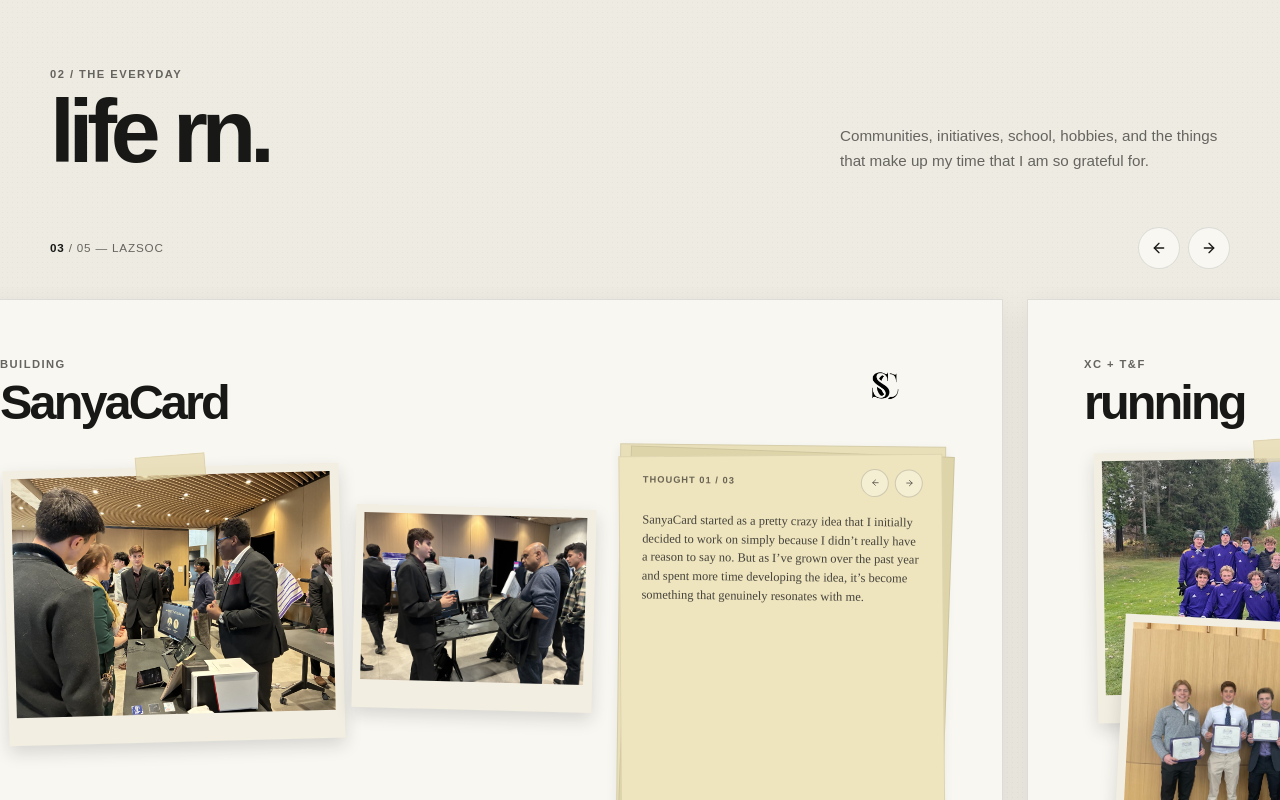
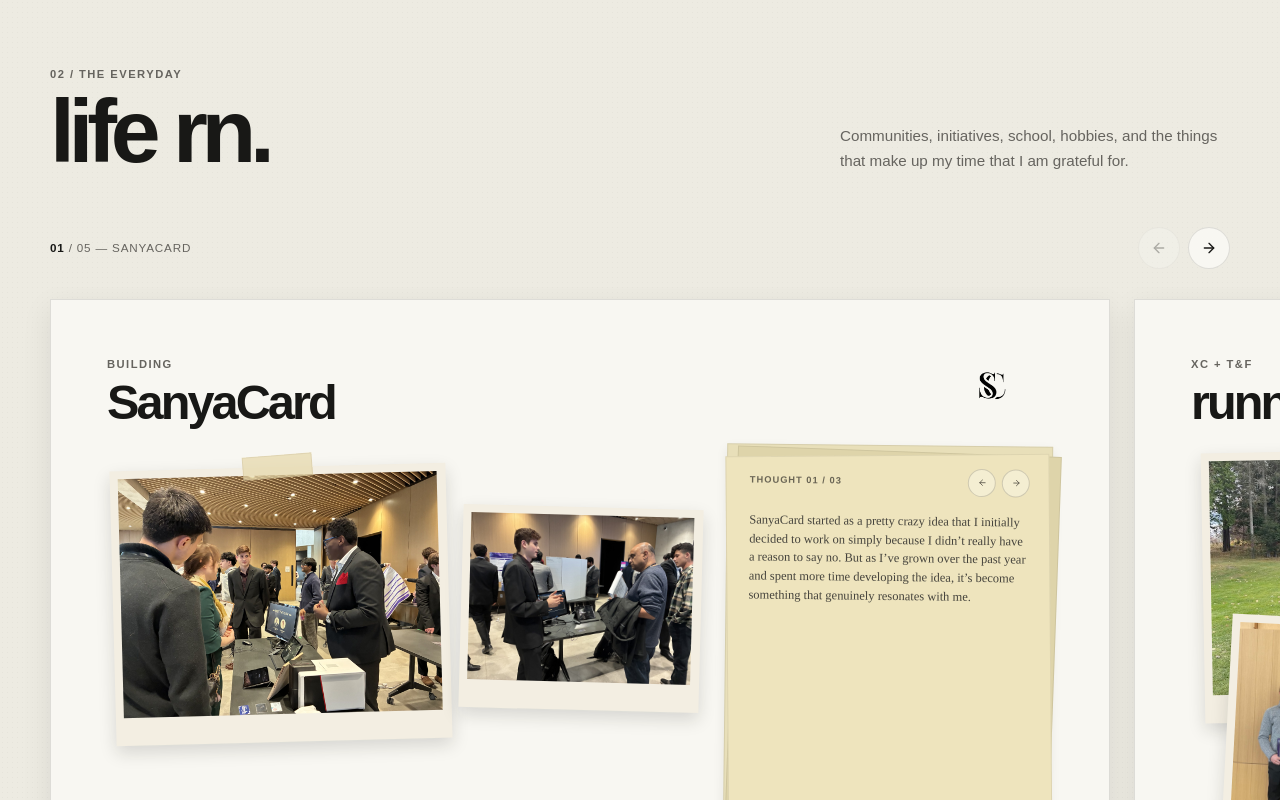
Before and after one commit to omn25/portfolio, a Next.js app in the folder om-nathwani-next/: page / in a window 1280 px wide. Shown: the part 2260-3060 px from the top of the page. Built offline with nearby package versions, Linux system fonts and the light colour scheme.

Commit message:
sanya default

```diff
--- a/om-nathwani-next/src/components/LifeSection.js
+++ b/om-nathwani-next/src/components/LifeSection.js
@@ -10,7 +10,7 @@ export default function LifeSection({ activeId, onActiveChange }) {
           <h2>life rn.</h2>
         </div>
         <p className="section-intro">
-          Communities, initiatives, school, hobbies, and the things that make up my time that I am so grateful for.
+          Communities, initiatives, school, hobbies, and the things that make up my time that I am grateful for.
         </p>
       </div>
       <ScrapbookCarousel
--- a/om-nathwani-next/src/components/PortfolioPage.js
+++ b/om-nathwani-next/src/components/PortfolioPage.js
@@ -11,7 +11,7 @@ const prefersReducedMotion = () =>
   window.matchMedia("(prefers-reduced-motion: reduce)").matches;
 
 export default function PortfolioPage() {
-  const [activeLifeId, setActiveLifeId] = useState("lazsoc");
+  const [activeLifeId, setActiveLifeId] = useState("sanya");
   const [activeCareerId, setActiveCareerId] = useState("dawson");
 
   const handleBulletinNavigation = ({ destination, targetItem }) => {
```
